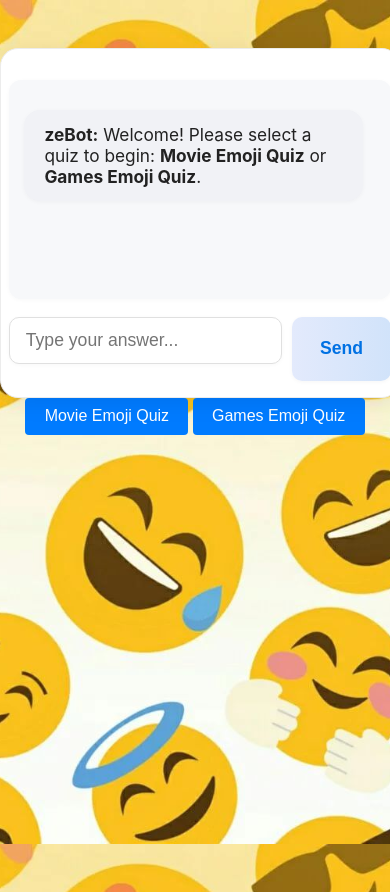
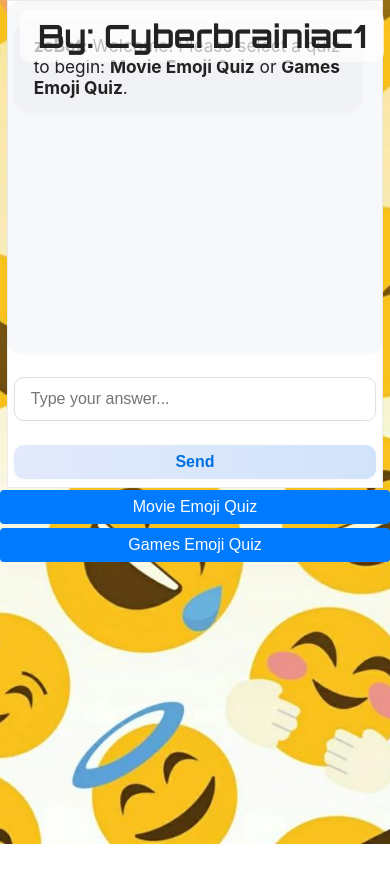
Before and after one commit to CyberBrainiac1/emojiquiz, a plain HTML site: page index.html in a window 390 px wide. After the commit the page ends 844 px from the top, so only its background shows below. Drawn offline with Linux system fonts and the light colour scheme.

Commit message:
phone size comatability

```diff
--- a/index.html
+++ b/index.html
@@ -2,6 +2,7 @@
 <html lang="en">
 <head>
     <meta charset="UTF-8">
+    <meta name="viewport" content="width=device-width, initial-scale=.5">
     <title>Simple Emoji Quiz</title>
     <link rel="stylesheet" href="style.css">
     <link href="https://fonts.googleapis.com/css2?family=Orbitron:wght@500;700&display=swap" rel="stylesheet">
@@ -14,6 +15,7 @@
 
 </head>
 <body>
+    <div id="author-label">By: Cyberbrainiac1</div>
     <div id="chat-container">
         <div id="chat-box"></div>
         <div id="input-area">
--- a/style.css
+++ b/style.css
@@ -190,24 +190,92 @@ footer {
     border-radius: 8px;
 }
 
-@media (max-width: 600px) {
-    main {
-        padding: 1rem;
-        margin: 1rem;
-    }
-    header, footer {
-        padding: 1rem 0;
-    }
+@media (max-width: 1300px) {
     #chat-container {
-        width: 98vw;
-        padding: 8vw 2vw 4vw 2vw;
+        width: 80vw !important;
+        min-width: 0 !important;
+        max-width: 98vw !important;
+        margin: 0 auto !important;
+        border-radius: 10px !important;
+        box-shadow: 0 2px 12px rgba(0,0,0,0.08) !important;
+        padding: 0 !important;
     }
     #chat-box {
-        height: 48vw;
-        padding: 4vw;
+        font-size: 1.1rem !important;
+        min-height: 40vh !important;
+        max-height: 60vh !important;
+        padding: 10px !important;
     }
-    #start-quiz-btn {
-        font-size: 1em;
-        padding: 12px 0;
+    #input-area {
+        flex-direction: row;
+        gap: 8px;
+        padding: 10px;
+    }
+    #user-input {
+        font-size: 1.1rem;
+        width: 70% !important;
+        min-width: 0 !important;
+        box-sizing: border-box;
+    }
+    #send-btn, #movie-quiz-btn, #games-quiz-btn {
+        font-size: 1.1rem;
+        padding: 10px 0;
+        width: 28%;
+        margin: 2px 0;
+    }
+    #quiz-select {
+        margin-bottom: 10px !important;
     }
 }
+
+@media (max-width: 900px) {
+    #chat-container {
+        width: 96vw !important;
+        min-width: 0 !important;
+        max-width: 100vw !important;
+        margin: 0 auto !important;
+        border-radius: 0 !important;
+        box-shadow: none !important;
+        padding: 0 !important;
+    }
+    #chat-box {
+        font-size: 1rem !important;
+        min-height: 35vh !important;
+        max-height: 50vh !important;
+        padding: 6px !important;
+    }
+    #input-area {
+        flex-direction: column;
+        gap: 6px;
+        padding: 6px;
+    }
+    #user-input {
+        font-size: 1rem;
+        width: 100% !important;
+        min-width: 0 !important;
+        box-sizing: border-box;
+    }
+    #send-btn, #movie-quiz-btn, #games-quiz-btn {
+        font-size: 1rem;
+        padding: 8px 0;
+        width: 100%;
+        margin: 2px 0;
+    }
+    #quiz-select {
+        margin-bottom: 6px !important;
+    }
+}
+
+#author-label {
+    position: fixed;
+    top: 10px;
+    left: 20px;
+    font-size: 2rem;
+    font-family: 'Orbitron', Arial, sans-serif;
+    color: #222;
+    background: rgba(255,255,255,0.7);
+    padding: 6px 18px;
+    border-radius: 10px;
+    z-index: 1000;
+    font-weight: bold;
+}
```
